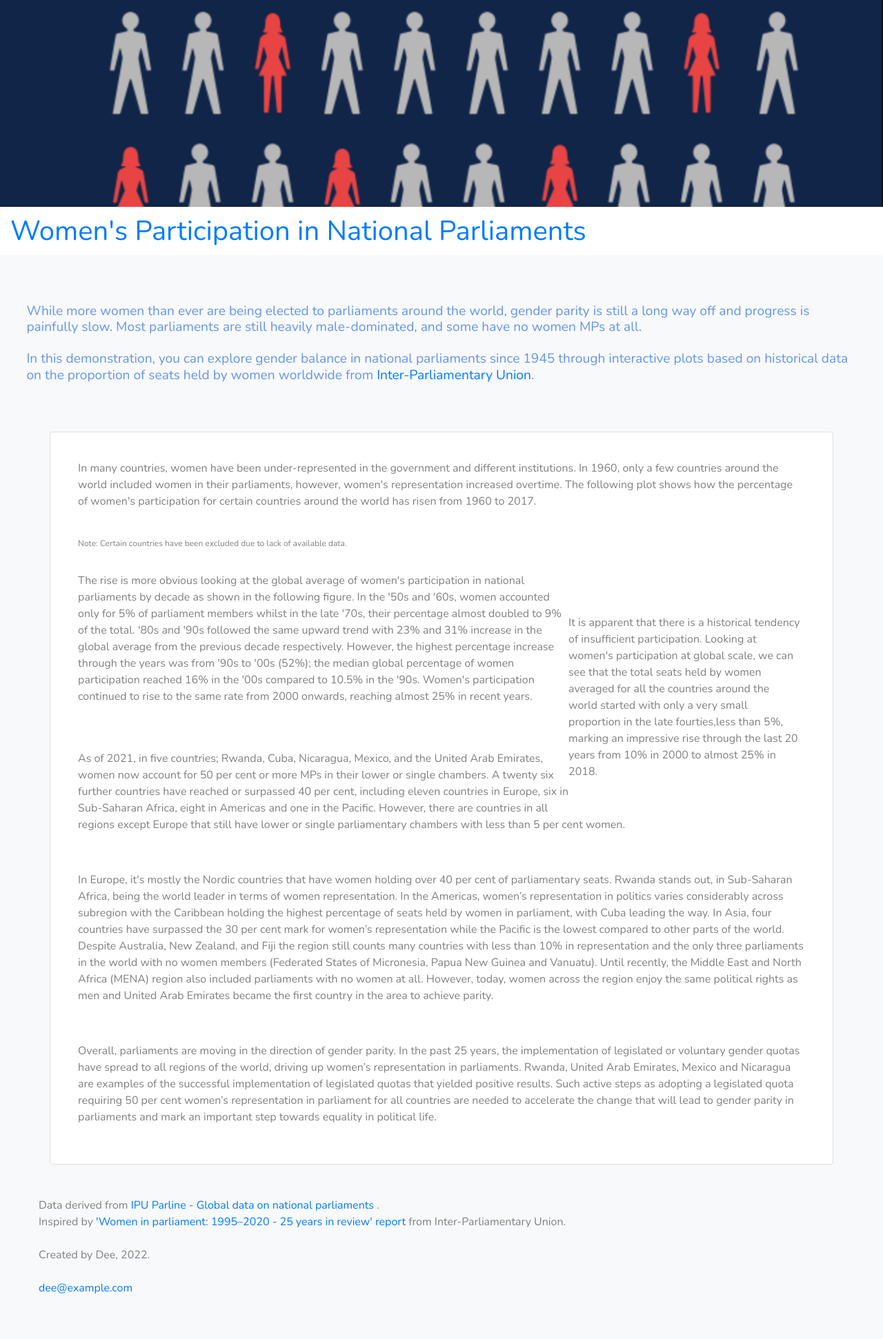
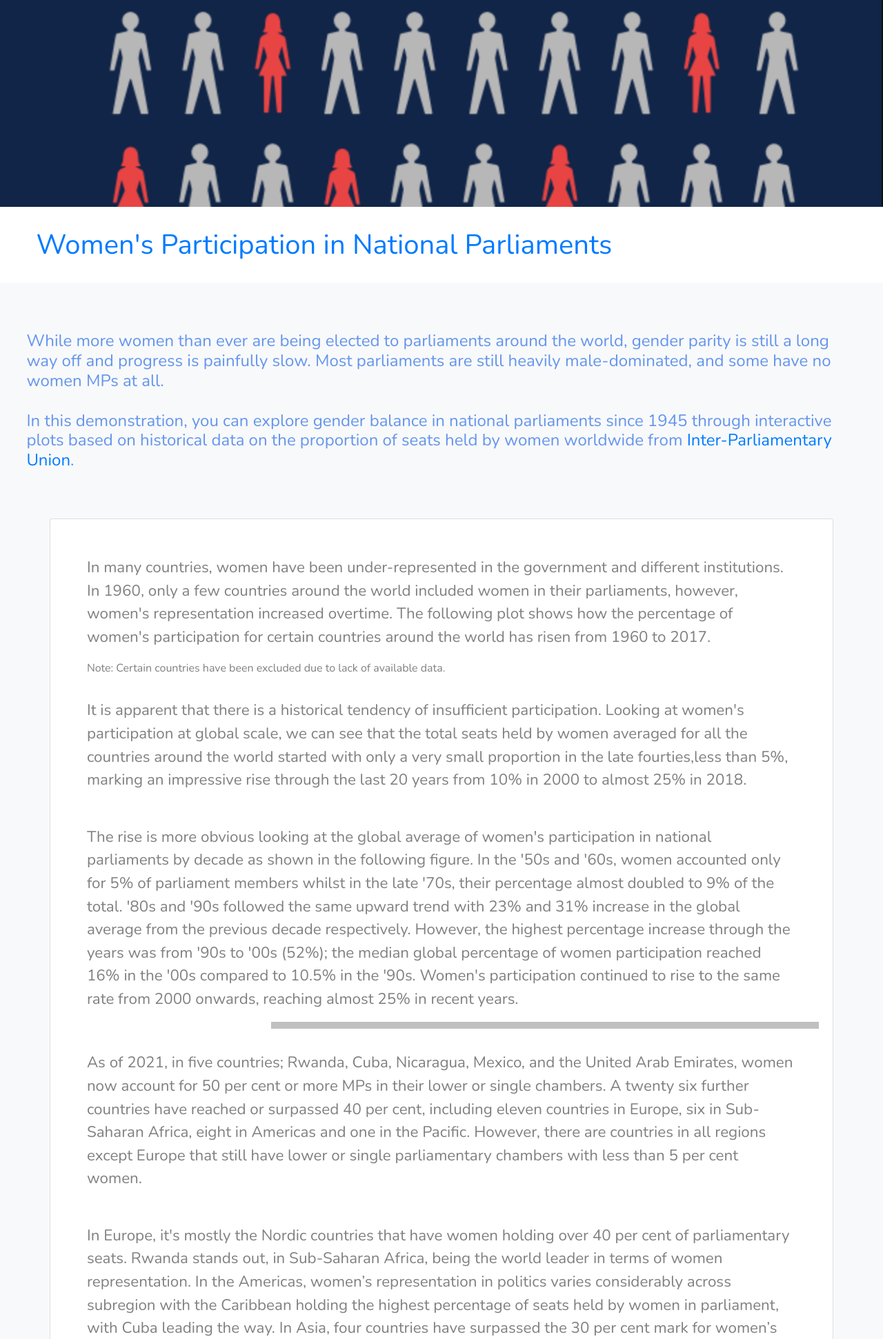
Before and after one commit to Mafaldim/women-in-parliament, a Flask app: page / in a window 1280 px wide. Shown: the top 1942 px of the page at 69% size. Before the commit the page ends 1876 px from the top, so only its background shows below. Run offline with Flask 2, Linux system fonts and the light colour scheme; some libraries are stand-ins or nearby versions.

Commit message:
updated classes definition

```diff
--- a/flaskapp/application/static/main.css
+++ b/flaskapp/application/static/main.css
@@ -34,6 +34,9 @@
 .navbar-brand {
   font-family: 'Nunito', sans-serif;
   font-size: 2.5rem;
+  padding-left: 3%;
+  padding-bottom: 2%;
+  padding-top: 2%;
 }
 
 .navbar-brand:hover {
@@ -43,43 +46,47 @@
 .site-header-logo h1 {
   color: CornflowerBlue;
   font-family: 'Nunito', sans-serif;
-  font-size: 120%;
-  margin-top: 2rem;
+  font-size: 1.5rem;
+  margin-top: 2.5%;
   padding:3%;
 }
 
 p {
-  padding: 20px;
+  width: 100%;
+  padding-left: 3%;
+  padding-right: 3%;
+  padding-bottom: 0%;
+  padding-top:3%;
+  font-size: 1.4rem;
 }
 
 p1 {
-  padding: 20px;
-  font-size: 12px
+  padding-right: 3%;
+  padding-left: 3%;
+  padding-top: 0%;
+  font-size: 1rem;
 }
 
-div.container1 {
-  margin-left: 5% auto;
-  margin-right: 5% auto;
+
+.container_ {
+  height:auto;
+  padding-right: 4%;
+  padding-left: 4%;
+  padding-top:0%
 }
 
-.container2 {
-  width:100%;
-  height:auto;
-  padding:0.5%;
+.containerGraph {
+  padding-right:15%;
+  padding-left: 15%;
+  position: center;
+  height: 110%;
+
 }
 
-.text2 {
-  float:right;
-  width:33%;
-  height:50%;
-  padding-left:0%;
-  padding-top:8%;
-}
-
-div.container3 {
-  display: grid;
-  grid-template-columns: 500px 5px auto;
-  grid-template-rows: auto;
+.container2Graphs {
+  padding-left: 10%;
+  padding-right: 5%;
+  padding-top: 0%;
 }
 
 div.left {
@@ -93,13 +100,6 @@
   background-color: Silver;
 }
 
-div.container4 {
-  margin-left: 5%;
-  margin-left: 4%;
-  width: 90%;
-  height: 100%;
-}
-
 div.clear {
   clear: both;
 }
```
